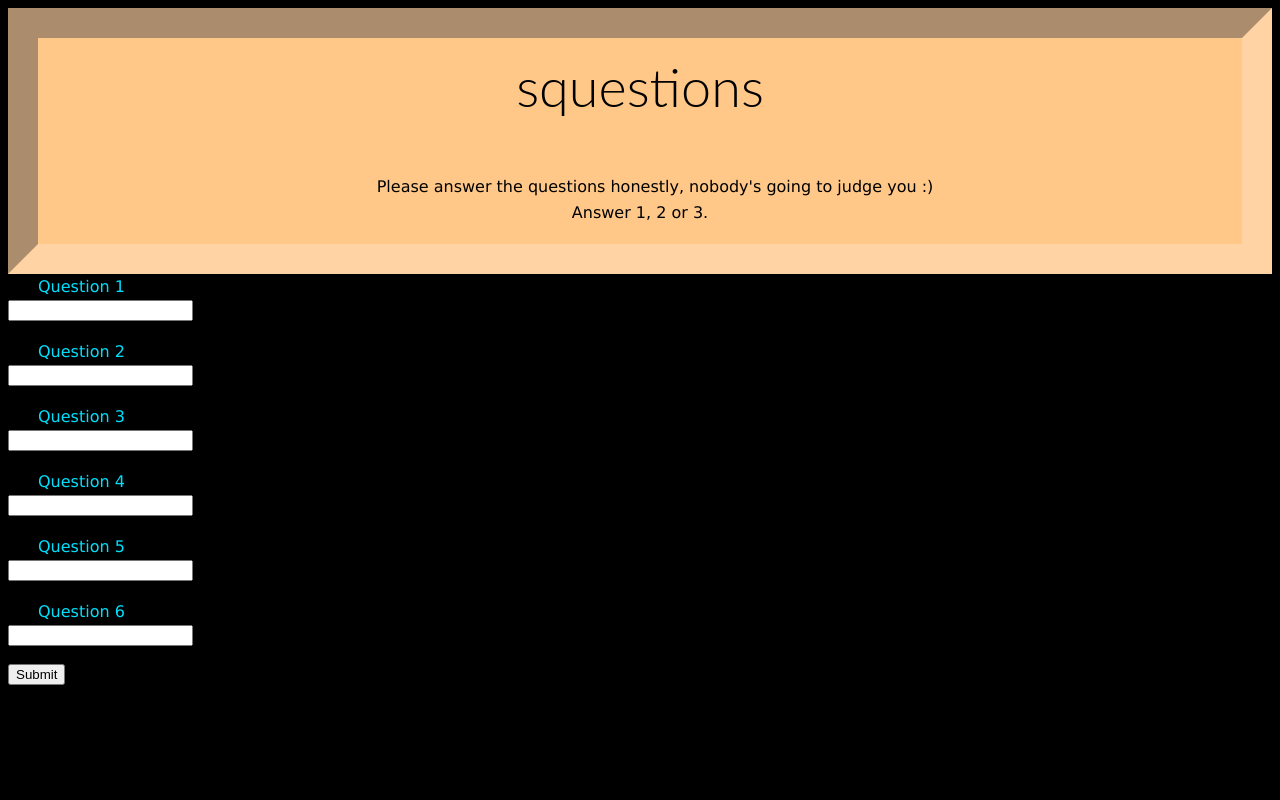
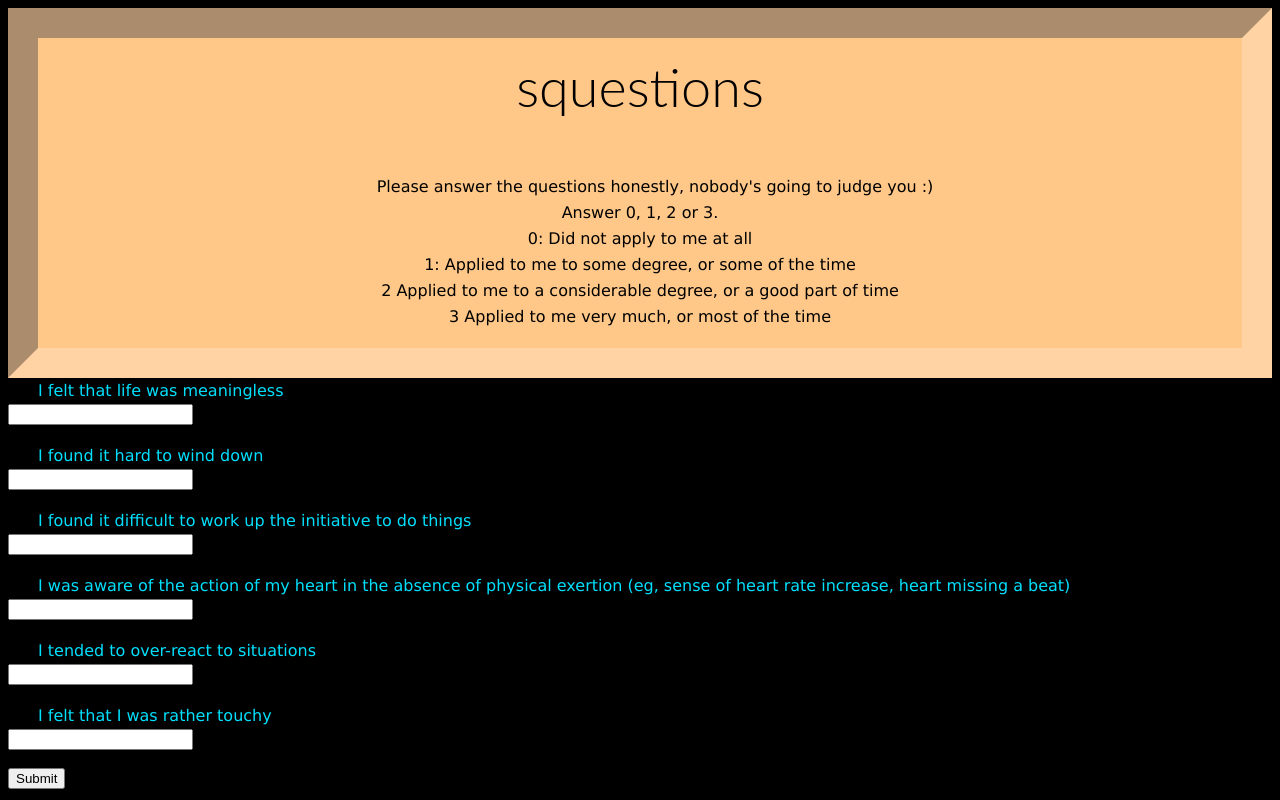
Before and after one commit to koolgax99/straw-hat-coders, a Flask app: template templates/answer.html in a window 1280 px wide. Run offline with Flask 2, Linux system fonts and the light colour scheme; the template is opened without the code that fills it, so the values that code supplies are empty.

Commit message:
Added the questions

```diff
--- a/templates/answer.html
+++ b/templates/answer.html
@@ -140,7 +140,11 @@ background-color: rgb(255, 199, 136);
 
 Please answer the questions honestly, nobody's going to judge you :)
 <br>
-Answer 1, 2 or 3.
+Answer 0, 1, 2 or 3. <br>
+0: Did not apply to me at all <br>
+1: Applied to me to some degree, or some of the time <br>
+2 Applied to me to a considerable degree, or a good part of time <br>
+3 Applied to me very much, or most of the time <br>
   </p>
 
 
@@ -150,17 +154,18 @@ Answer 1, 2 or 3.
 </div>
 
     <form action="{{ url_for('answer') }}" method="POST">
-        <p class="question">Question 1</p>
+        <p class="question">I felt that life was meaningless</p>
         <input type="text" name="ans1"> <br><br>
-        <p class="question">Question 2</p>
+        <p class="question">I found it hard to wind down</p>
         <input type="text" name="ans2"> <br><br>
-        <p class="question">Question 3</p>
+        <p class="question">I found it difficult to work up the initiative to do things</p>
         <input type="text" name="ans3"> <br><br>
-        <p class="question">Question 4</p>
+        <p class="question">I was aware of the action of my heart in the absence of physical
+exertion (eg, sense of heart rate increase, heart missing a beat)</p>
         <input type="text" name="ans4"> <br><br>
-        <p class="question">Question 5</p>
+        <p class="question">I tended to over-react to situations </p>
         <input type="text" name="ans5"> <br><br>
-        <p class="question">Question 6</p>
+        <p class="question">I felt that I was rather touchy</p>
         <input type="text" name="ans6"> <br><br>
         <input type="submit">
     </form>
```
